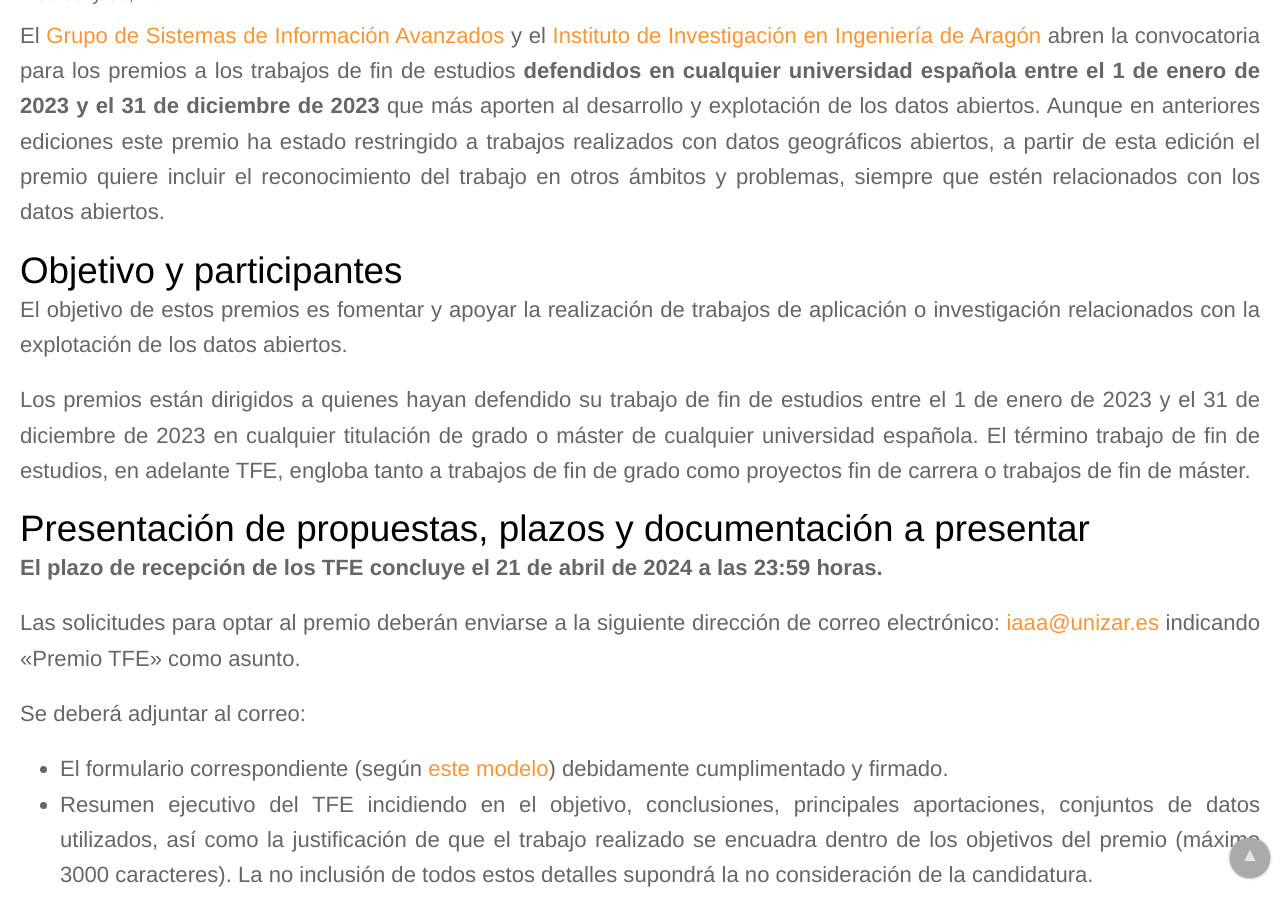
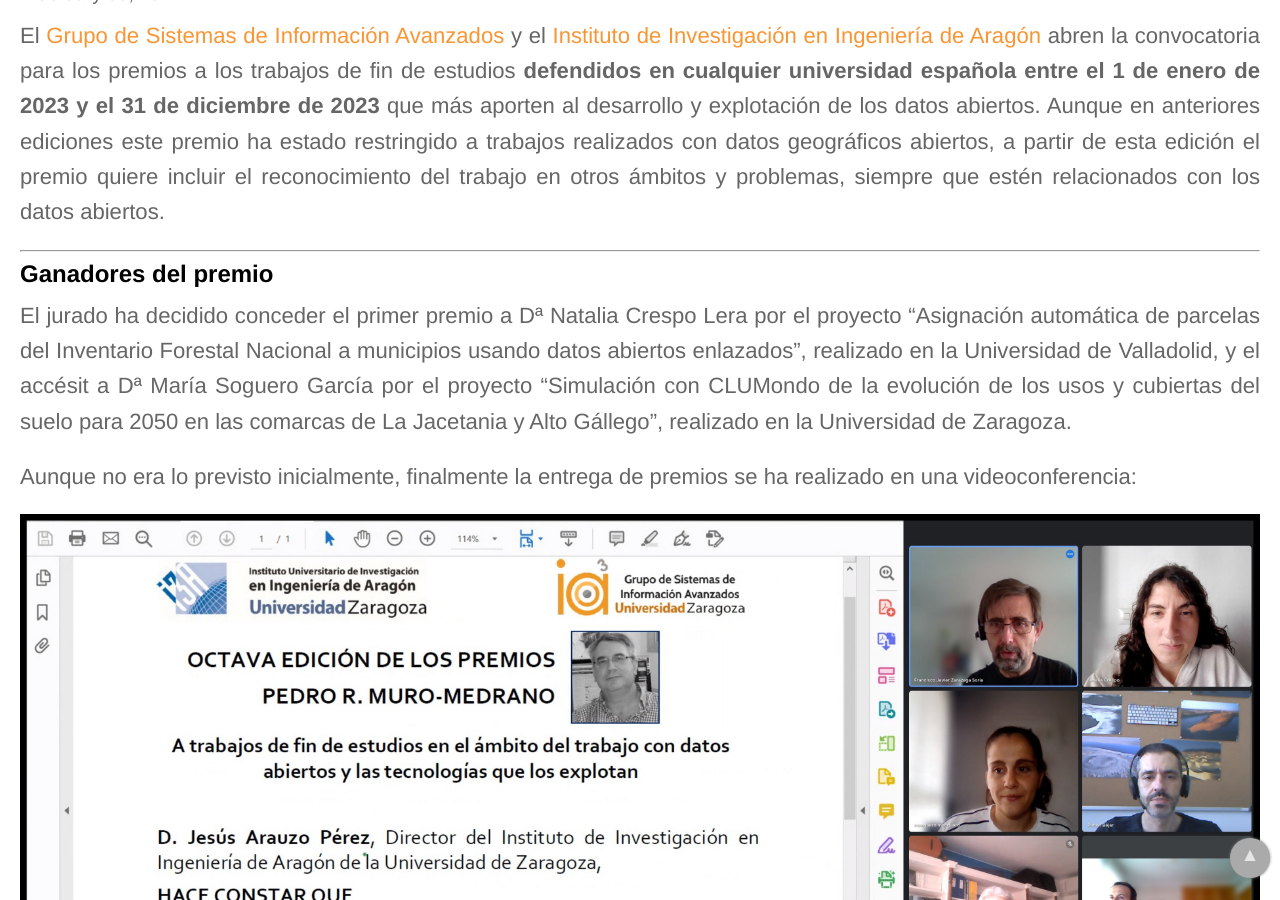
Before and after one commit to IAAA-Lab/IAAA-Lab.github.io, a Jekyll site: the page built from _posts/2024-02-09-octava-ed-premios-pedro-muro-tfe.md, in a window 1280 px wide and 900 px high, scrolled down 623 px. Built offline with Jekyll 4.4.1, drawn with Linux system fonts in a browser that asks for light colours; some of the changed text lies outside the part shown.

Commit message:
Actualizado post premio P.R.Muro con las ganadoras.

```diff
--- a/_posts/2024-02-09-octava-ed-premios-pedro-muro-tfe.md
+++ b/_posts/2024-02-09-octava-ed-premios-pedro-muro-tfe.md
@@ -6,6 +6,23 @@ image: /images/posts/Pedro_Muro.jpg
 ---
 
 El [Grupo de Sistemas de Información Avanzados]({{ site.baseurl }}/) y el [Instituto de Investigación en Ingeniería de Aragón](http://i3a.unizar.es) abren la convocatoria para los premios a los trabajos de fin de estudios **defendidos en cualquier universidad española entre el 1 de enero de 2023 y el 31 de diciembre de 2023** que más aporten al desarrollo y explotación de los datos abiertos. Aunque en anteriores ediciones este premio ha estado restringido a trabajos realizados con datos geográficos abiertos, a partir de esta edición el premio quiere incluir el reconocimiento del trabajo en otros ámbitos y problemas, siempre que estén relacionados con los datos abiertos.
+
+---
+#### Ganadores del premio
+
+El jurado ha decidido conceder el primer premio a Dª Natalia Crespo Lera por el proyecto “Asignación automática de parcelas del Inventario Forestal Nacional a municipios usando datos abiertos enlazados”, realizado en la Universidad de Valladolid, y el accésit a Dª María Soguero García por el proyecto "Simulación con CLUMondo de la evolución de los usos y cubiertas del suelo para 2050 en las comarcas de La Jacetania y Alto Gállego", realizado en la Universidad de Zaragoza.
+
+Aunque no era lo previsto inicialmente, finalmente la entrega de premios se ha realizado en una videoconferencia:
+
+
+![Entrega del premio a Natalia Crespo]({{ site.baseurl }}/images/posts/premio_PRMuro_2024_Natalia.jpg){:class="img-responsive"}
+
+![Entrega del premio a María Soguero]({{ site.baseurl }}/images/posts/premio_PRMuro_2024_Maria.jpg){:class="img-responsive"}
+
+
+*(Actualizado el 11 de junio de 2024)*
+
+---
 
 # Objetivo y participantes
 El objetivo de estos premios es fomentar y apoyar la realización de trabajos de aplicación o investigación relacionados con la explotación de los datos abiertos.
```
Also changed, not shown: images/posts/premio_PRMuro_2024_Maria.jpg (added), images/posts/premio_PRMuro_2024_Natalia.jpg (added).
